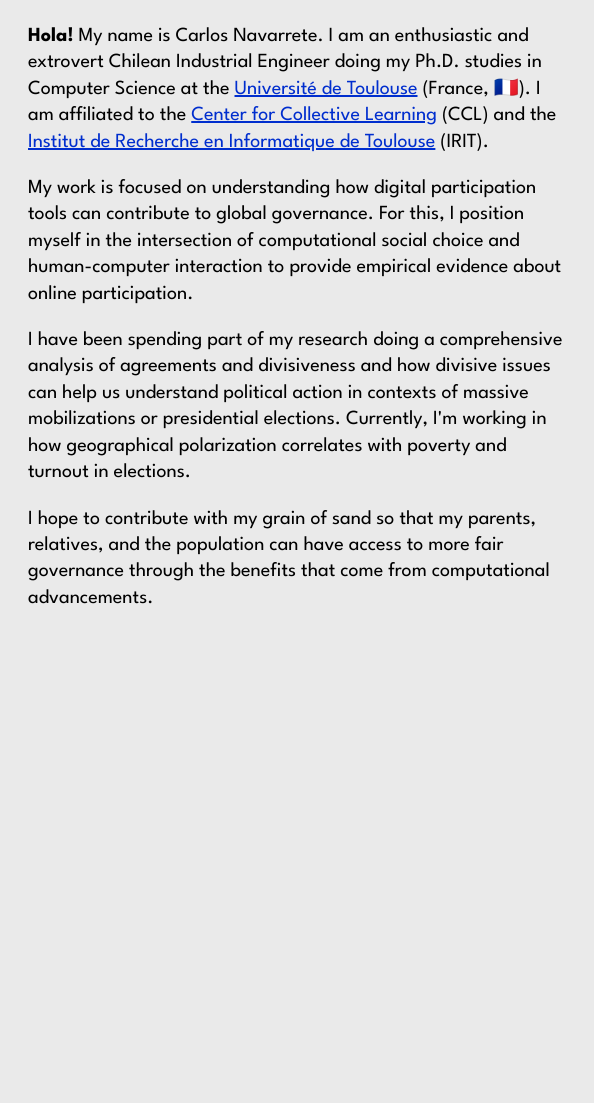
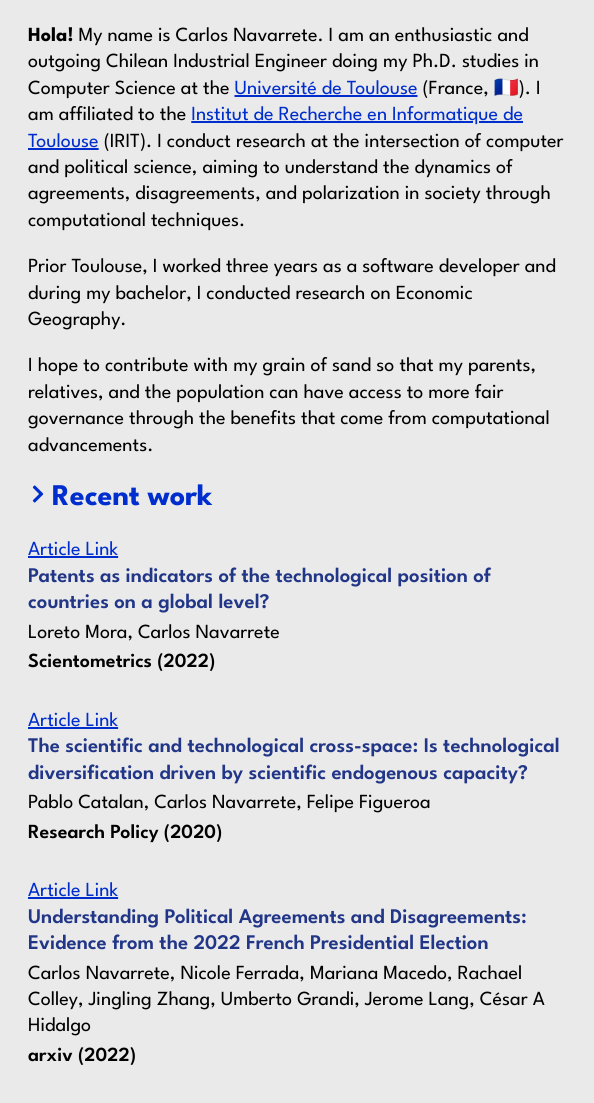
Before and after one commit to cnavarreteliz/cnavarreteliz.github.io, a Gatsby site: page / in a window 1280 px wide. Shown: the part 83-1186 px from the top of the page, 510-1104 px from the left. Before the commit the page ends 800 px from the top, so only its background shows below. Built offline with nearby package versions, Linux system fonts and the light colour scheme; Gatsby itself is replaced by a stand-in of ours.

Commit message:
updates project

```diff
--- a/src/components/Navbar.jsx
+++ b/src/components/Navbar.jsx
@@ -8,12 +8,12 @@ export default function Navbar(props) {
     <nav className="navbar">
       <div className="container">
         <span className="brand">Carlos Navarrete</span>
-        <ul className="menu">
+        {/* <ul className="menu">
           <li>About</li>
           <li>Research</li>
           <li>Digital tools</li>
           <li>Blog</li>
-        </ul>
+        </ul> */}
       </div>
     </nav>
   </>;
--- a/src/helpers/projects.js
+++ b/src/helpers/projects.js
@@ -53,4 +53,13 @@ export const papers = [
     article: true,
     keywords: []
   },
+  {
+    journal: "arxiv",
+    description: "Understanding Political Agreements and Disagreements: Evidence from the 2022 French Presidential Election",
+    year: 2022,
+    authors: "Carlos Navarrete, Nicole Ferrada, Mariana Macedo, Rachael Colley, Jingling Zhang, Umberto Grandi, Jerome Lang, César A Hidalgo",
+    url: "https://arxiv.org/ftp/arxiv/papers/2211/2211.04577.pdf",
+    article: true,
+    keywords: []
+  }
 ];
--- a/src/pages/index.js
+++ b/src/pages/index.js
@@ -35,29 +35,22 @@ function IndexPage() {
         </div>
         <div className="column">
           <p>
-            <strong>Hola!</strong> My name is Carlos Navarrete. I am an enthusiastic and extrovert Chilean Industrial Engineer doing my Ph.D. studies in Computer Science at the{" "}
+            <strong>Hola!</strong> My name is Carlos Navarrete. I am an enthusiastic and outgoing Chilean Industrial Engineer doing my Ph.D. studies in Computer Science at the{" "}
             <a href="https://univ-toulouse.fr">Université de Toulouse</a> (France, 🇫🇷). I am affiliated to the{" "}
-            <a href="https://centerforcollectivelearning.org">Center for Collective Learning</a> (CCL) and the{" "}
-            <a href="https://irit.fr">Institut de Recherche en Informatique de Toulouse</a> (IRIT).
+            <a href="https://irit.fr">Institut de Recherche en Informatique de Toulouse</a> (IRIT). I conduct research at the intersection of computer and political science, aiming to understand the dynamics of agreements, disagreements, and polarization in society through computational techniques.
           </p>
 
-          <p>
-            My work is focused on understanding how digital participation tools can contribute to global governance. For this, I position myself in the intersection of computational social choice and human-computer interaction to provide empirical evidence about online participation.
-          </p>
-
-          <p>
-          I have been spending part of my research doing a comprehensive analysis of agreements and divisiveness and how divisive issues can help us understand political action in contexts of massive mobilizations or presidential elections. Currently, I'm working in how geographical polarization correlates with poverty and turnout in elections.
-          </p>
+          <p>Prior Toulouse, I worked three years as a software developer and during my bachelor, I conducted research on Economic Geography.</p>
 
           <p>
           I hope to contribute with my grain of sand so that my parents, relatives, and the population can have access to more fair governance through the benefits that come from computational advancements.
           </p>
 
-          {/* <Title label="Research" />
+          <Title label="Recent work" />
 
           {papers.map(d => <Project
             {...d}
-          />)} */}
+          />)}
         </div>
       </main>
     </>
```
Also changed, not shown: 1 other file.
